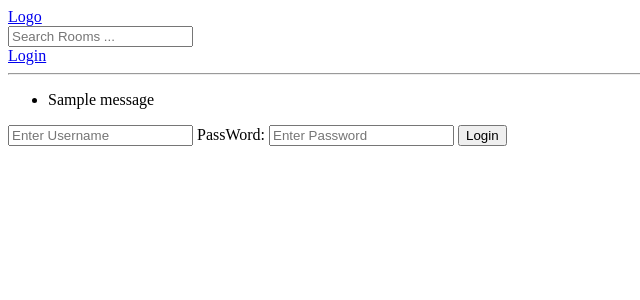
After one commit to chetas61/Practice-Project-Using-Django, a Django app: template base/templates/base/login_register.html in a window 1280 px wide. The commit adds this page. Shown: the top 300 px of the page, without its empty margins (0-640 px from the left). Run offline with Django 4.2, Linux system fonts and the light colour scheme; the template is opened without the code that fills it, so the values that code supplies are empty; one stand-in notice (Sample message) is shown.

Commit message:
User login partial

```diff
--- /dev/null
+++ b/base/templates/base/login_register.html
@@ -0,0 +1,13 @@
+{% extends 'main.html' %}
+
+{% block content %}
+<div>
+    <form method="POST" action="">
+        {% csrf_token %}
+        <input type="text" name="username" placeholder="Enter Username" id="">
+        <label for="">PassWord: </label>
+        <input type="password" name="password" placeholder="Enter Password" id="">
+        <input type="submit" value="Login">
+    </form>
+</div>
+{% endblock content %}
--- a/base/urls.py
+++ b/base/urls.py
@@ -2,6 +2,9 @@ from django.urls import path
 from . import views
 
 urlpatterns =[
+    path('login/', views.loginPage, name = 'login'),
+    path('logout/', views.logoutUser, name = 'logout'),
+
     path('',views.home, name="home"),
     path('room/<str:pk>/', views.room,  name="room"),
 
--- a/templates/main.html
+++ b/templates/main.html
@@ -9,6 +9,13 @@
 <body>
     {% include 'navbar.html' %}
 
+    {% if messages %}
+        <ul class="messages">
+            {% for message in messages %}
+            <li>{{ message }}</li>
+            {% endfor %}
+        </ul>
+    {% endif %}
     {% block content %}
 
     {% endblock %}
--- a/templates/navbar.html
+++ b/templates/navbar.html
@@ -3,4 +3,10 @@
 <form method="GET" action="{% url 'home' %}">
     <input type="text" name="q" placeholder="Search Rooms ..." id="">
 </form>
+
+{% if request.user.is_authenticated %}
+    <a href="{% url 'logout' %}">Logout</a>
+{% else %}
+    <a href="{% url 'login' %}">Login</a>
+{% endif %}
 <hr>
```
Also changed, not shown: base/views.py (+32 -5 lines), db.sqlite3.
